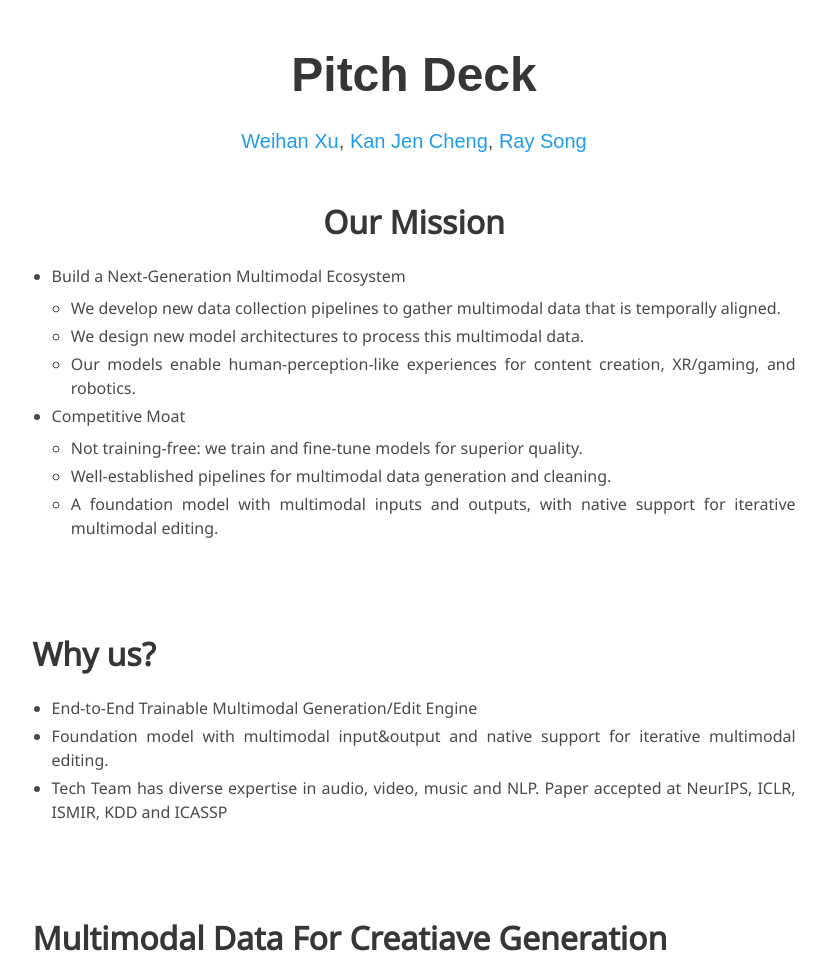
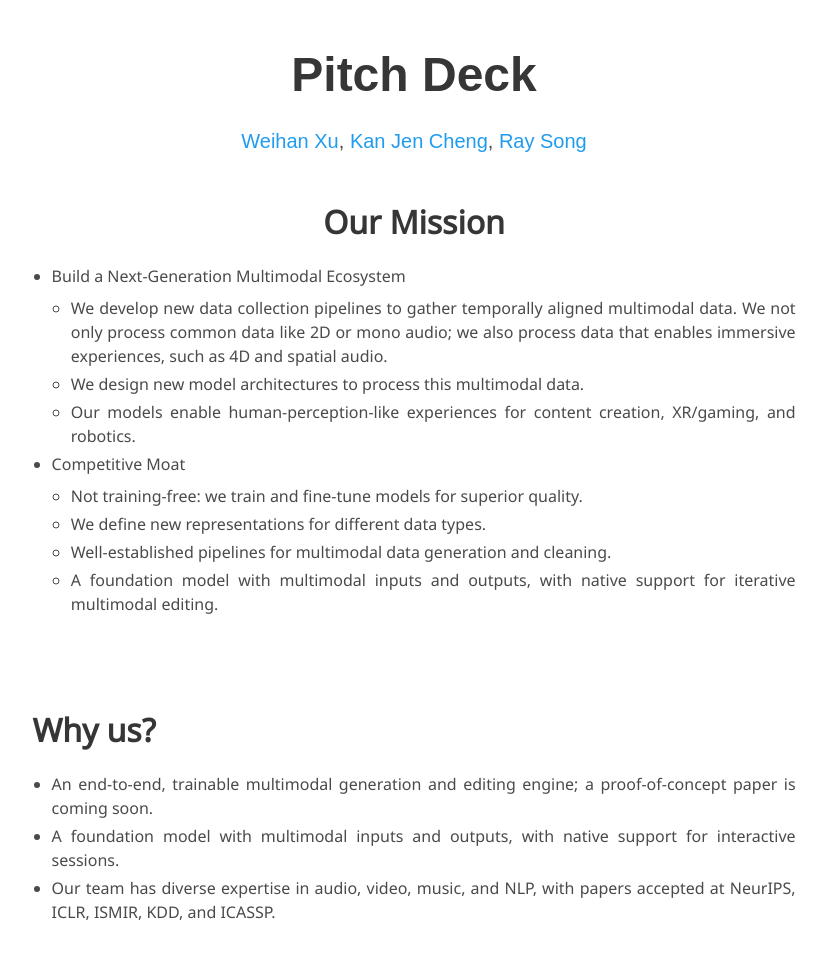
Before and after one commit to wx83/PulatoDemo, a plain HTML site: page index.html in a window 1280 px wide. Shown: the top 959 px of the page, without its empty margins (226-1052 px from the left). Drawn offline with nearby package versions, Linux system fonts and the light colour scheme; some icons are missing; a web font is replaced by a local one.

Commit message:
Revise content for multimodal ecosystem and team expertise
Updated descriptions for multimodal data collection and editing engine.

```diff
--- a/index.html
+++ b/index.html
@@ -72,16 +72,17 @@
           <ul class="disc">
             <li>Build a Next-Generation Multimodal Ecosystem
               <ul class="circle">
-                <li>We develop new data collection pipelines to gather multimodal data that is temporally aligned.</li>
+                <li>We develop new data collection pipelines to gather temporally aligned multimodal data. We not only process common data like 2D or mono audio; we also process data that enables immersive experiences, such as 4D and spatial audio.</li>
                 <li>We design new model architectures to process this multimodal data.</li>
                 <li>Our models enable human-perception-like experiences for content creation, XR/gaming, and robotics.</li>
               </ul>
             </li>
             <li>Competitive Moat
               <ul class="circle">
-                <li>Not training-free: we train and fine-tune models for superior quality.</li>
-                <li>Well-established pipelines for multimodal data generation and cleaning.</li>
-                <li>A foundation model with multimodal inputs and outputs, with native support for iterative multimodal editing.</li>
+              <li>Not training-free: we train and fine-tune models for superior quality.</li>
+              <li>We define new representations for different data types.</li>
+              <li>Well-established pipelines for multimodal data generation and cleaning.</li>
+              <li>A foundation model with multimodal inputs and outputs, with native support for iterative multimodal editing.</li>
               </ul>
             </li>
           </ul>
@@ -98,6 +99,7 @@
 
 
 
+
 <section class="section">
   <div class="container is-max-desktop">
     <!-- Related Links and Works. -->
@@ -106,15 +108,16 @@
         <h2 class="title is-3">Why us?</h2>
         <div class="content has-text-justified">
           <ul class="disc">
-            <li>End-to-End Trainable Multimodal Generation/Edit Engine</li>
-            <li>Foundation model with multimodal input&output and native support for iterative multimodal editing.</li>
-            <li>Tech Team has diverse expertise in audio, video, music and NLP. Paper accepted at NeurIPS, ICLR, ISMIR, KDD and ICASSP</li>
+            <li>An end-to-end, trainable multimodal generation and editing engine; a proof-of-concept paper is coming soon.</li>
+            <li>A foundation model with multimodal inputs and outputs, with native support for interactive sessions.</li>
+            <li>Our team has diverse expertise in audio, video, music, and NLP, with papers accepted at NeurIPS, ICLR, ISMIR, KDD, and ICASSP.</li>
           </ul>
         </div>
       </div>
     </div>
   </div>
 </section>
+
 
 
 
```
